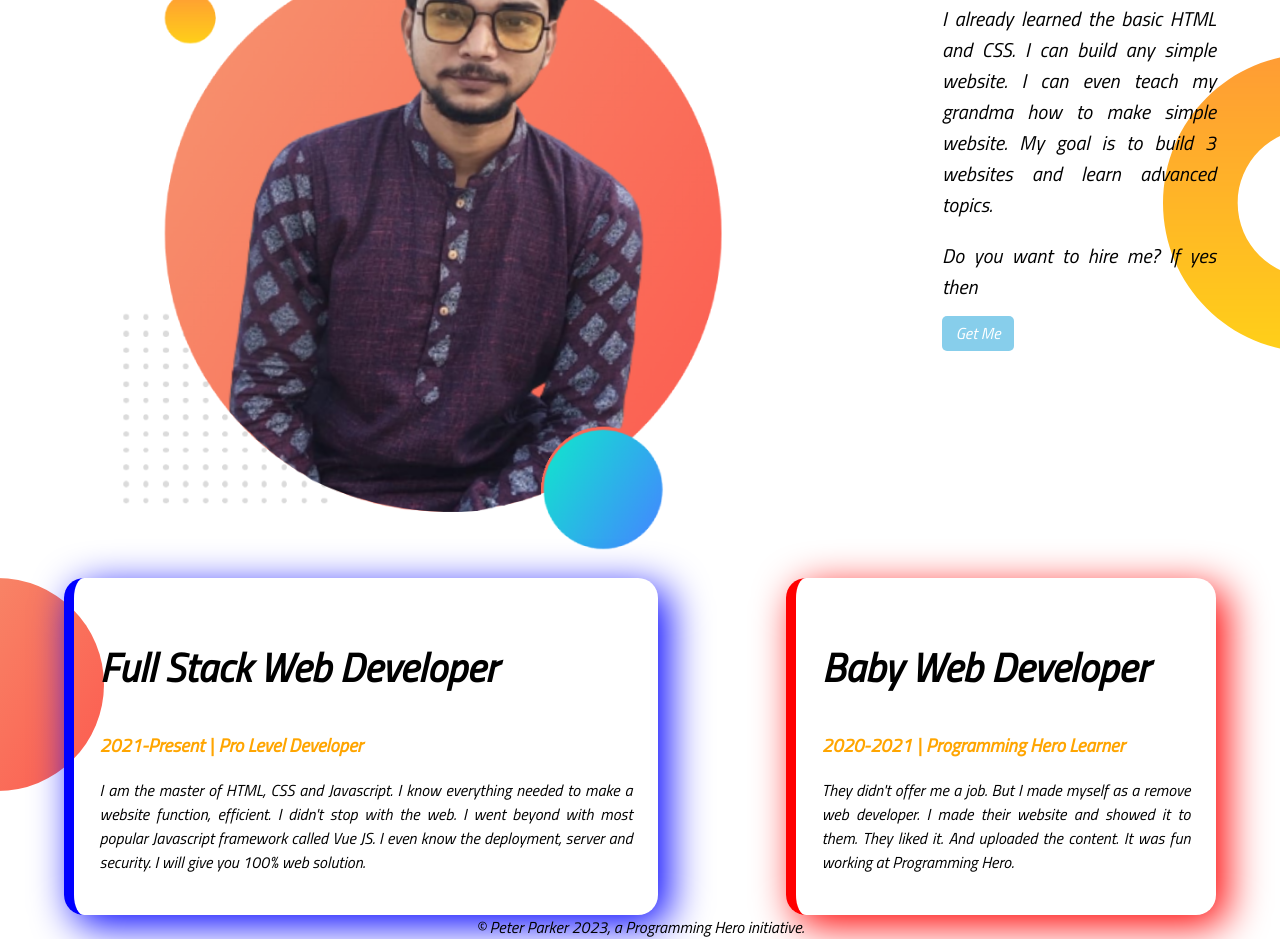
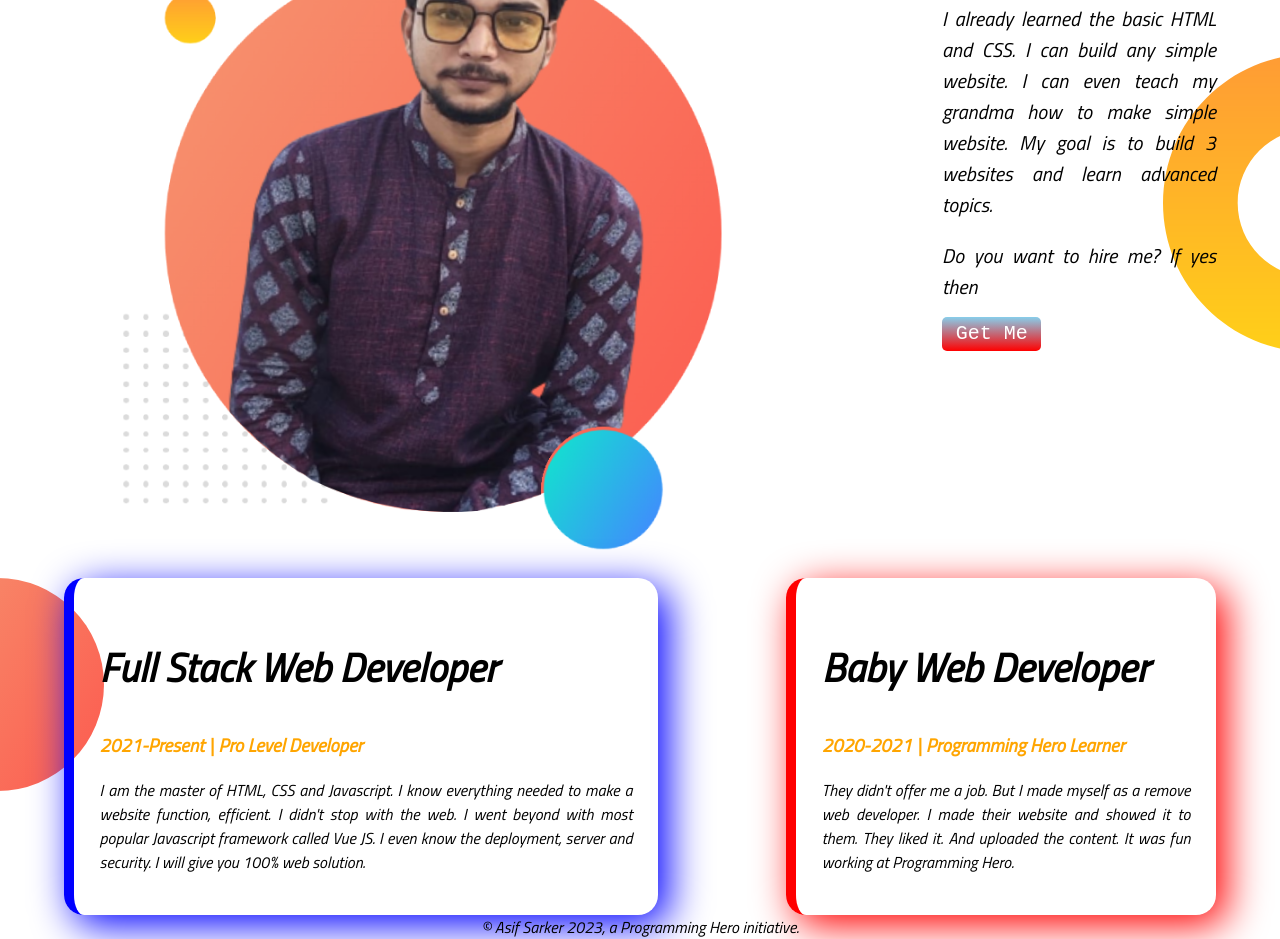
Before and after one commit to asifsarker1/first-portfolio, a plain HTML site: page index.html in a window 1280 px wide. Shown: the part 772-1711 px from the top of the page. Drawn offline with Linux system fonts and the light colour scheme.

Commit message:
all most done

```diff
--- a/index.html
+++ b/index.html
@@ -49,6 +49,6 @@
     </div>
 
 </section>
-<footer>© Peter Parker 2023, a Programming Hero initiative.</footer>
+<footer>© Asif Sarker 2023, a Programming Hero initiative.</footer>
 </body>
 </html>
--- a/style.css
+++ b/style.css
@@ -66,7 +66,9 @@ background-position: right;
 .link-button{
     text-decoration: none;
     color: white;
-    background-color: skyblue;
+    background-image: linear-gradient(skyblue, red);
     border-radius: 5px;
     padding: 2% 5%;
+    font-size: 20px;
+    font-family: 'Courier New', Courier, monospace;
 }
```
